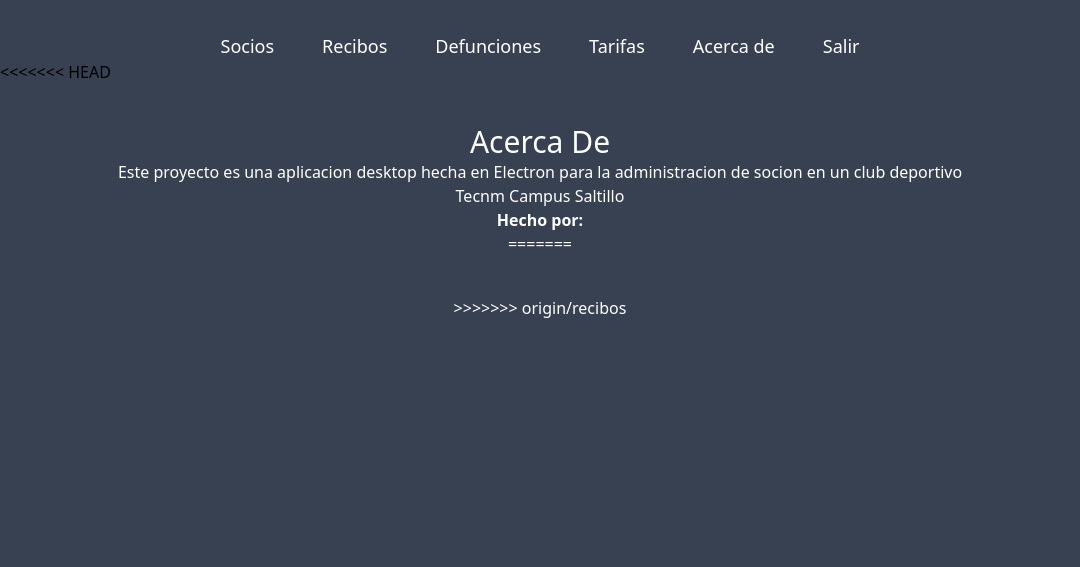
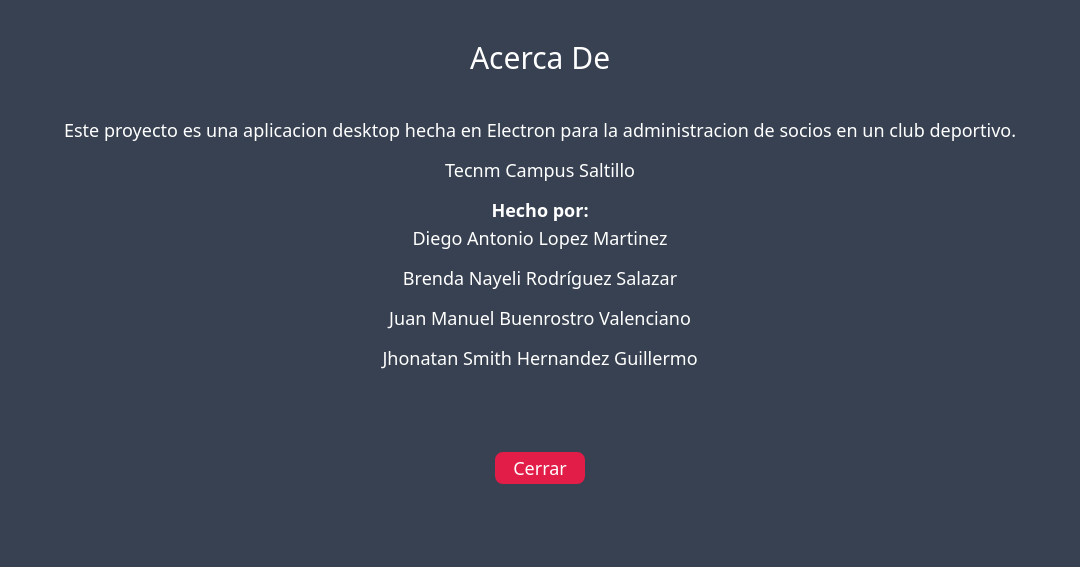
Before and after one commit to Thrashy190/sports-club-electron, an Electron app: page src/views/about.html in a window 1080 px wide. Drawn offline with Linux system fonts and the light colour scheme.

Commit message:
add datetime to menu view and fix about

```diff
--- a/src/views/about.html
+++ b/src/views/about.html
@@ -10,60 +10,30 @@
     <link href="../output.css" rel="stylesheet" />
     <title>Acerca de</title>
   </head>
-  <body class="flex flex-col bg-gray-700 m-auto pt-4 min-h-screen">
-    <header class="flex justify-center pt-4">
-      <nav class="text-white flex gap-4 flex-row">
-        <a
-          class="text-lg px-4 transition hover:text-yellow-500 dark:hover:text-yellow-400"
-          href="./partners.html"
-          >Socios</a
-        >
-        <a
-          class="text-lg px-4 transition hover:text-yellow-500 dark:hover:text-yellow-400"
-          href="./receipts.html"
-          >Recibos</a
-        >
-        <a
-          class="text-lg px-4 transition hover:text-yellow-500 dark:hover:text-yellow-400"
-          href="./deaths.html"
-          >Defunciones</a
-        >
-        <a
-          class="text-lg px-4 transition hover:text-yellow-500 dark:hover:text-yellow-400"
-          href="./tariffs.html"
-          >Tarifas</a
-        >
-        <a
-          class="text-lg px-4 transition hover:text-yellow-500 dark:hover:text-yellow-400"
-          href="./about.html"
-          >Acerca de</a
-        >
-        <a
-          class="text-lg px-4 transition hover:text-yellow-500 dark:hover:text-yellow-400"
-          href="./index.html"
-          >Salir</a
-        >
-      </nav>
+  <body class="flex flex-col justify-center items-center bg-gray-700">
+    <header class="flex px-6 pt-10">
+      <h1 class="text-3xl text-white">Acerca De</h1>
     </header>
 
-<<<<<<< HEAD
     <main
-      class="px-6 pt-10 text-white flex justify-center items-center flex-col"
+      class="px-6 pt-10 text-lg text-white flex justify-center items-center flex-col"
     >
-      <span class="text-3xl">Acerca De</span>
-      <p>
+
+      <p class="pb-3">
         Este proyecto es una aplicacion desktop hecha en Electron para la
-        administracion de socion en un club deportivo
+        administracion de socios en un club deportivo.
       </p>
-      <p>Tecnm Campus Saltillo</p>
+      <span class="pb-3" >Tecnm Campus Saltillo</span>
       <p>
         <strong>Hecho por:</strong>
+        <ul class="flex flex-col items-center gap-3">
+          <li>Diego Antonio Lopez Martinez</li>
+          <li>Brenda Nayeli Rodríguez Salazar</li>
+          <li>Juan Manuel Buenrostro Valenciano</li>
+          <li>Jhonatan Smith Hernandez Guillermo</li>
+        </ul>
       </p>
-=======
-    <main class="px-6 pt-10">
-
-
->>>>>>> origin/recibos
+      <a href="./menu.html" class="px-4 my-20 border-solid border-2 border-rose-600 bg-rose-600 hover:bg-rose-900 hover:border-rose-900 rounded-lg text-white text-lg"">Cerrar</a>
     </main>
   </body>
 </html>
```
Also changed, not shown: src/views/menu.html (+50 -6 lines), src/assets/tec.webp (added), src/output.css.
